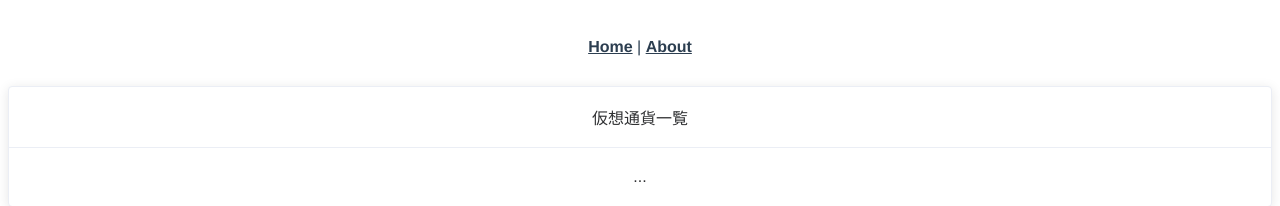
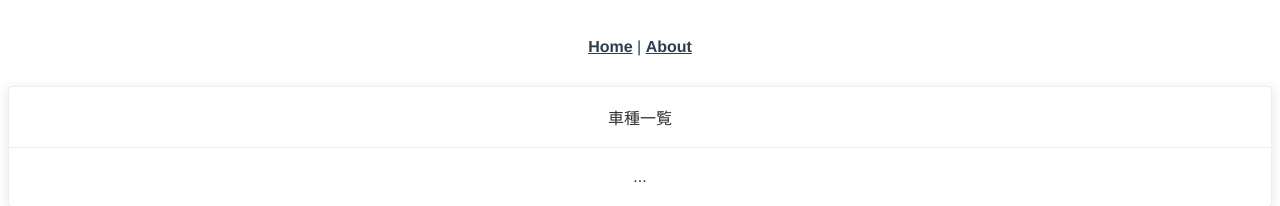
Before and after one commit to U-O-Nanakusa724/cucp_front, a Vue app: page /cars in a window 1280 px wide. Shown: the top 206 px of the page. Built offline with nearby package versions, Linux system fonts and the light colour scheme.

Commit message:
[add]front-7 Carsページ
サンプルサイトの導入

```diff
--- a/src/views/Cars.vue
+++ b/src/views/Cars.vue
@@ -3,7 +3,7 @@
         <el-col :span="24">
             <el-card class="box-card">
                 <div slot="header" class="clearfix">
-                    <span>仮想通貨一覧</span>
+                    <span>車種一覧</span>
                 </div>
                 <div>...</div>
             </el-card>
```
